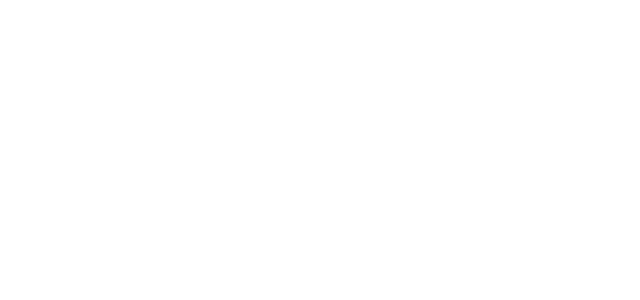
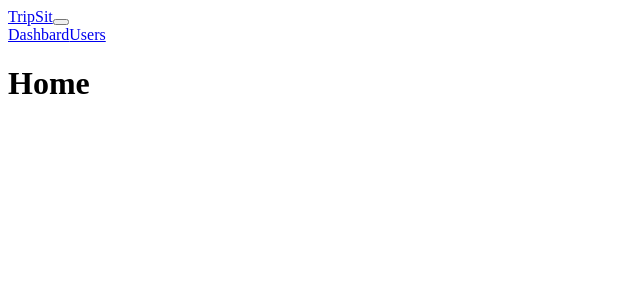
Before and after one commit to TripSit/admin-portal, a React app: page / in a window 1280 px wide. Shown: the top 300 px of the page, without its empty margins (0-640 px from the left). Built offline with nearby package versions, Linux system fonts and the light colour scheme.

Commit message:
initial components

```diff
--- a/package.json
+++ b/package.json
@@ -10,13 +10,17 @@
   "author": "SevenCats <sevencats@tripsit.me>",
   "license": "Apache-2",
   "dependencies": {
+    "@apollo/client": "^3.4.16",
     "bootstrap": "^5.1.3",
     "core-js": "^3.18.3",
     "history": "^5.0.1",
+    "prop-types": "^15.7.2",
     "react": "^17.0.2",
     "react-bootstrap": "^2.0.0",
     "react-dom": "^17.0.2",
-    "react-router-dom": "^5.3.0"
+    "react-icons": "^4.3.1",
+    "react-router-dom": "^5.3.0",
+    "styled-components": "^5.3.3"
   },
   "devDependencies": {
     "@babel/core": "^7.15.8",
--- a/src/app.jsx
+++ b/src/app.jsx
@@ -1,13 +1,17 @@
 import React from 'react';
 import { BrowserRouter as Router } from 'react-router-dom';
 import { createBrowserHistory } from 'history';
+import Routes from './routes';
+import Layout from './components/layout';
 
 const history = createBrowserHistory();
 
 function App() {
   return (
     <Router history={history}>
-      <div />
+      <Layout>
+        <Routes />
+      </Layout>
     </Router>
   );
 }
--- /dev/null
+++ b/src/components/layout.jsx
@@ -0,0 +1,54 @@
+import React from 'react';
+import PropTypes from 'prop-types';
+import styled from 'styled-components';
+import { Link } from 'react-router-dom';
+import { Navbar, Nav, Container } from 'react-bootstrap';
+
+const MainNav = styled(Nav)`
+  display: flex;
+  align-items: center;
+  justify-content: space-between;
+  width: 100%;
+
+  ul {
+    display: flex;
+    list-style: none;
+    margin-top: 0;
+    margin-bottom: 0;
+    padding-left: 0;
+  }
+`;
+
+function Layout({ children }) {
+  return (
+    <>
+      <Navbar as="header">
+        <Container>
+          <Navbar.Brand href="https://tripsit.me/" target="_blank">TripSit</Navbar.Brand>
+          <Navbar.Toggle aria-controls="main-navbar-nav" />
+          <Navbar.Collapse id="main-navbar-nav">
+            <MainNav as="nav" className="me-auto">
+              <ul>
+                <li>
+                  <Nav.Link as={Link} to="/">Dashbard</Nav.Link>
+                </li>
+                <li>
+                  <Nav.Link as={Link} to="/users">Users</Nav.Link>
+                </li>
+              </ul>
+            </MainNav>
+          </Navbar.Collapse>
+        </Container>
+      </Navbar>
+      <main>
+        {children}
+      </main>
+    </>
+  );
+}
+
+Layout.propTypes = {
+  children: PropTypes.node.isRequired,
+};
+
+export default Layout;
--- /dev/null
+++ b/src/components/loading.jsx
@@ -0,0 +1,17 @@
+import React from 'react';
+import styled from 'styled-components';
+
+const LoadingText = styled.p`
+  position: fixed;
+  top: 50%;
+  left: 50%;
+  transform: translate(-50%, -50%);
+`;
+
+function Loading() {
+  return (
+    <LoadingText />
+  );
+}
+
+export default Loading;
--- /dev/null
+++ b/src/components/records-table.jsx
@@ -0,0 +1,39 @@
+import React from 'react';
+import PropTypes from 'prop-types';
+import { Table } from 'react-bootstrap';
+
+function RecordsTable({
+  children,
+  className,
+  records,
+  headings,
+  ...props
+}) {
+  return (
+    <Table className={className} striped bordered {...props}>
+      <thead>
+        <tr>
+          {headings.map(heading => (
+            <th key={heading}>{heading}</th>
+          ))}
+        </tr>
+      </thead>
+      <tbody>
+        {records.map(children)}
+      </tbody>
+    </Table>
+  );
+}
+
+RecordsTable.propTypes = {
+  children: PropTypes.func.isRequired,
+  className: PropTypes.string,
+  records: PropTypes.arrayOf(PropTypes.object.isRequired).isRequired,
+  headings: PropTypes.arrayOf(PropTypes.string.isRequired).isRequired,
+};
+
+RecordsTable.defaultProps = {
+  className: null,
+};
+
+export default RecordsTable;
--- a/src/pages/users/index.jsx
+++ b/src/pages/users/index.jsx
@@ -1,10 +1,52 @@
 import React from 'react';
+import { useQuery, gql } from '@apollo/client';
 import { Container } from 'react-bootstrap';
+import Loading from '../../components/loading';
+import RecordsTable from '../../components/records-table';
+
+const USER_LISTING = gql`
+  query UserListing($input: UserSearchInput!) {
+    users(input: $input) {
+      id
+      nick
+      email
+      createdAt
+    }
+  }
+`;
 
 function UserListing() {
+  const { loading, data } = useQuery(USER_LISTING, {
+    async onError(error) {
+      return error;
+    },
+  });
+
   return (
     <Container>
       <h1>User Listing</h1>
+      {loading ? (
+        <Loading />
+      ) : (
+        <>
+          {data.users.length ? (
+            <p>No users have been found.</p>
+          ) : (
+            <RecordsTable
+              records={[]}
+              headings={['Nick', 'Email', 'Joined On']}
+            >
+              {user => (
+                <tr key={user.id}>
+                  <th>{user.nick}</th>
+                  <td>{user.email}</td>
+                  <td>{user.createdAt.toLocaleString()}</td>
+                </tr>
+              )}
+            </RecordsTable>
+          )}
+        </>
+      )}
     </Container>
   );
 }
```
Also changed, not shown: src/components/pagination.jsx (added, +30 -0 lines), 1 other file (tests, documents, lock files or other folders).
